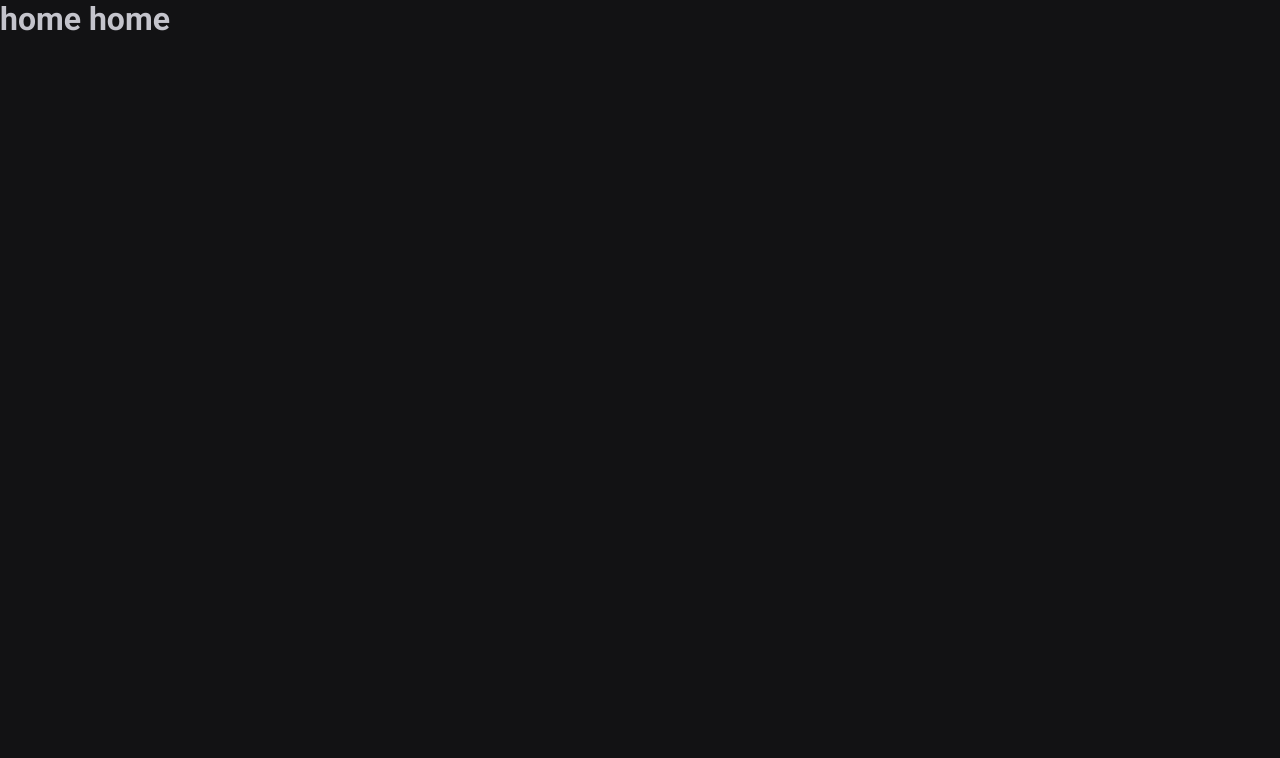
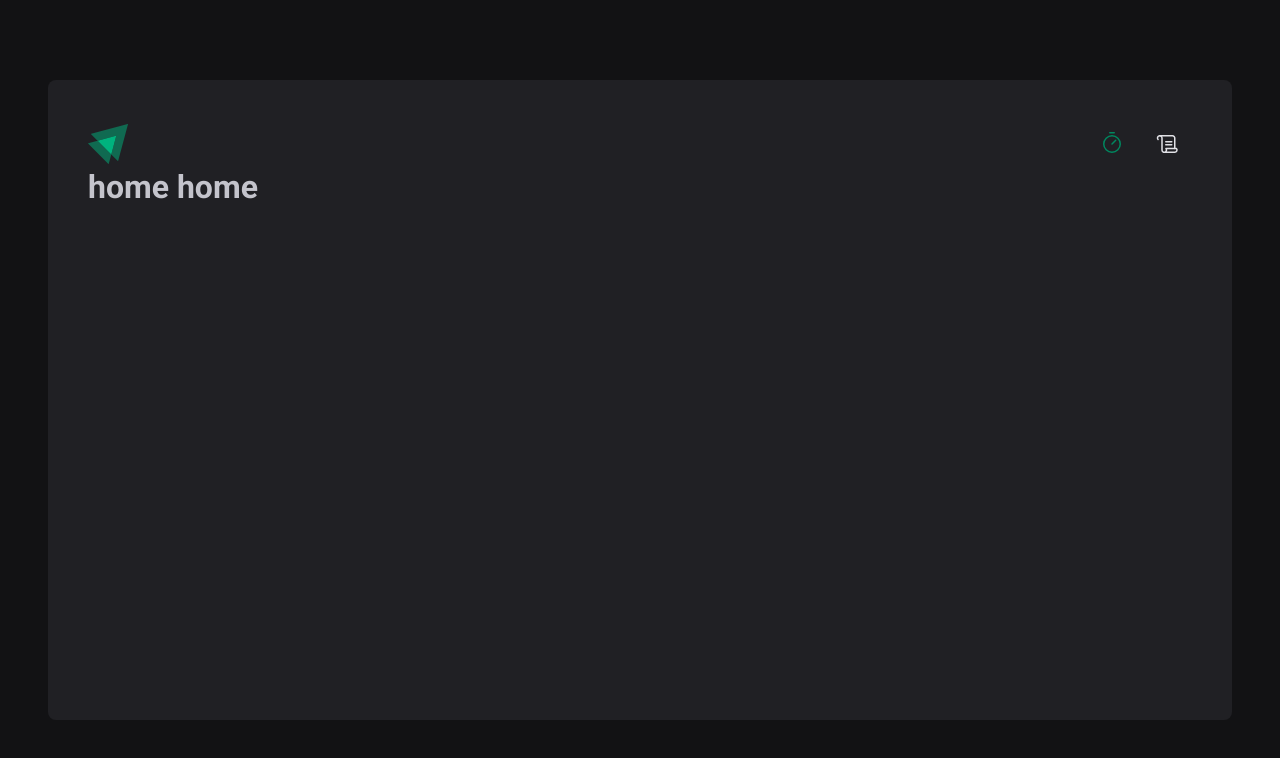
Before and after one commit to sergiobtos/02-ignite-timer, a React (Vite) app: page / in a window 1280 px wide. Shown: the top 758 px of the page. Built offline with nearby package versions, Linux system fonts and the light colour scheme.

Commit message:
Implementing routing

```diff
--- a/package.json
+++ b/package.json
@@ -10,6 +10,7 @@
     "lint": "eslint src --ext .ts,.tsx"
   },
   "dependencies": {
+    "phosphor-react": "^1.4.1",
     "react": "^18.2.0",
     "react-dom": "^18.2.0",
     "react-router-dom": "^6.9.0",
--- a/src/Router.tsx
+++ b/src/Router.tsx
@@ -1,13 +1,16 @@
 /* eslint-disable react/jsx-no-undef */
 import { Route, Routes } from 'react-router-dom'
+import { DefaultLayout } from './layouts/DefaultLayout.tsx'
+import { History } from './pages/History'
 import { Home } from './pages/Home'
-import { History } from './pages/History'
 
 export function Router() {
   return (
     <Routes>
-      <Route path="/" element={<Home />} />
-      <Route path="/history" element={<History />} />
+      <Route path="/" element={<DefaultLayout />}>
+        <Route path="/" element={<Home />} />
+        <Route path="/history" element={<History />} />
+      </Route>
     </Routes>
   )
 }
--- /dev/null
+++ b/src/components/Header/index.tsx
@@ -0,0 +1,20 @@
+import { Scroll, Timer } from 'phosphor-react'
+import { NavLink } from 'react-router-dom'
+import logo from '../../assets/logo.svg'
+import { HeaderContainer } from './style'
+
+export function Header() {
+  return (
+    <HeaderContainer>
+      <img src={logo} alt="" />
+      <nav>
+        <NavLink to="/" title="Timer">
+          <Timer size={24} />
+        </NavLink>
+        <NavLink to="/history" title="History">
+          <Scroll size={24} />
+        </NavLink>
+      </nav>
+    </HeaderContainer>
+  )
+}
--- /dev/null
+++ b/src/components/Header/style.ts
@@ -0,0 +1,34 @@
+import styled from 'styled-components'
+
+export const HeaderContainer = styled.header`
+  display: flex;
+  align-items: center;
+  justify-content: space-between;
+
+  nav {
+    display: flex;
+    gap: 0.5rem;
+
+    a {
+      width: 3rem;
+      height: 3rem;
+
+      display: flex;
+      justify-content: center;
+      align-items: center;
+
+      color: ${(props) => props.theme['gray-100']};
+
+      border-top: 3px solid transparent;
+      border-bottom: 3px solid transparent;
+
+      &:hover {
+        border-bottom: 3px solid ${(props) => props.theme['green-500']};
+      }
+
+      &.active {
+        color: ${(props) => props.theme['green-500']};
+      }
+    }
+  }
+`
--- /dev/null
+++ b/src/layouts/DefaultLayout.tsx/index.tsx
@@ -0,0 +1,12 @@
+import { Outlet } from 'react-router-dom'
+import { Header } from '../../components/Header'
+import { LayoutContainer } from './style'
+
+export function DefaultLayout() {
+  return (
+    <LayoutContainer>
+      <Header />
+      <Outlet />
+    </LayoutContainer>
+  )
+}
--- /dev/null
+++ b/src/layouts/DefaultLayout.tsx/style.ts
@@ -0,0 +1,14 @@
+import styled from 'styled-components'
+
+export const LayoutContainer = styled.div`
+  max-width: 74rem;
+  height: calc(100vh - 10rem);
+  margin: 5rem auto;
+  padding: 2.5rem;
+
+  background: ${(props) => props.theme['gray-800']};
+  border-radius: 8px;
+
+  display: flex;
+  flex-direction: column;
+`
--- a/src/pages/History.tsx
+++ b/src/pages/History.tsx
@@ -1,3 +1,9 @@
+
+
 export function History() {
-  return <h1>History</h1>
+  return (
+    <div>
+      <h1>home home</h1>
+    </div>
+  )
 }
--- a/src/pages/Home.tsx
+++ b/src/pages/Home.tsx
@@ -1,3 +1,9 @@
+
+
 export function Home() {
-  return <h1>home home</h1>
+  return (
+    <div>
+      <h1>home home</h1>
+    </div>
+  )
 }
```
Also changed, not shown: src/assets/logo.svg (added), 1 other file (tests, documents, lock files or other folders).
